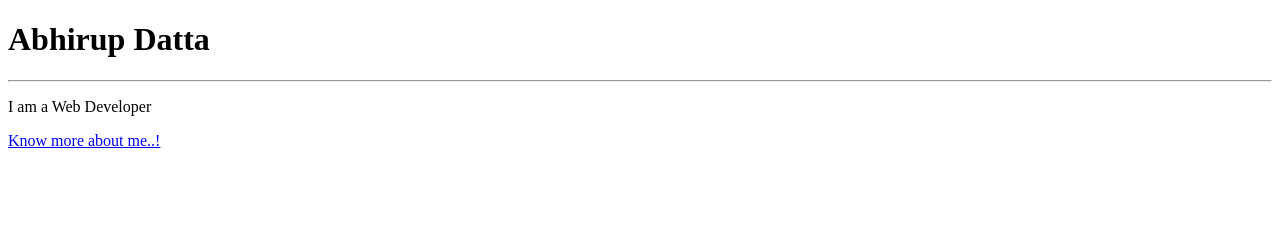
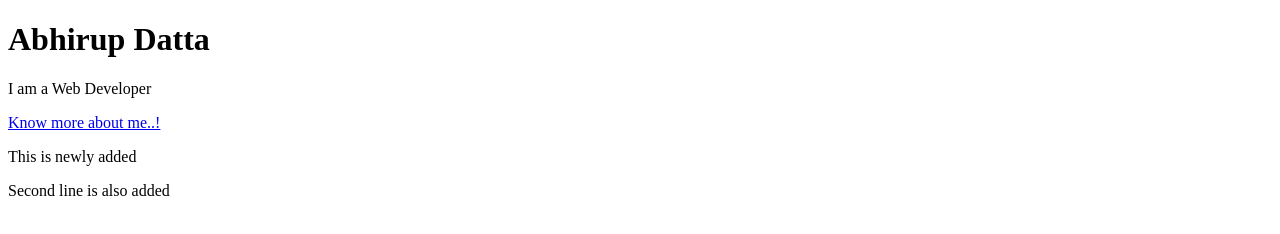
Before and after one commit to abhidatta0/portfolio-example, a plain HTML site: page index.html in a window 1280 px wide. Drawn offline with Linux system fonts and the light colour scheme.

```diff
--- a/index.html
+++ b/index.html
@@ -7,8 +7,11 @@
     <title>My Portfolio</title>
 </head>
 <body>
-    <h1>Abhirup Datta</h1> <hr/>
+    <h1>Abhirup Datta</h1>
     <p>I am a Web Developer</p>
 <a href="about.html">Know more about me..!</a>
+<p>This is newly added</p>
+
+<p>Second line is also added</p>
 </body>
 </html>
```
Also changed, not shown: 1 other file.
